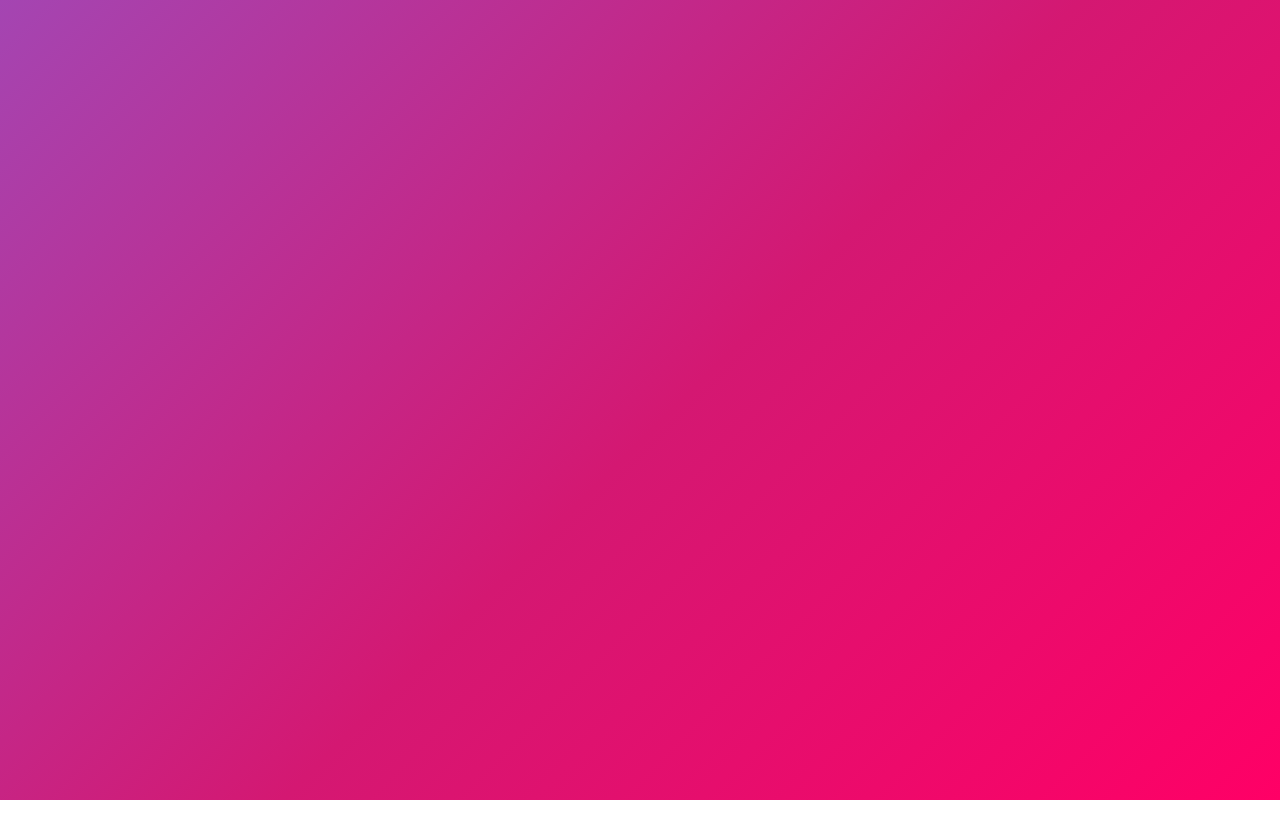
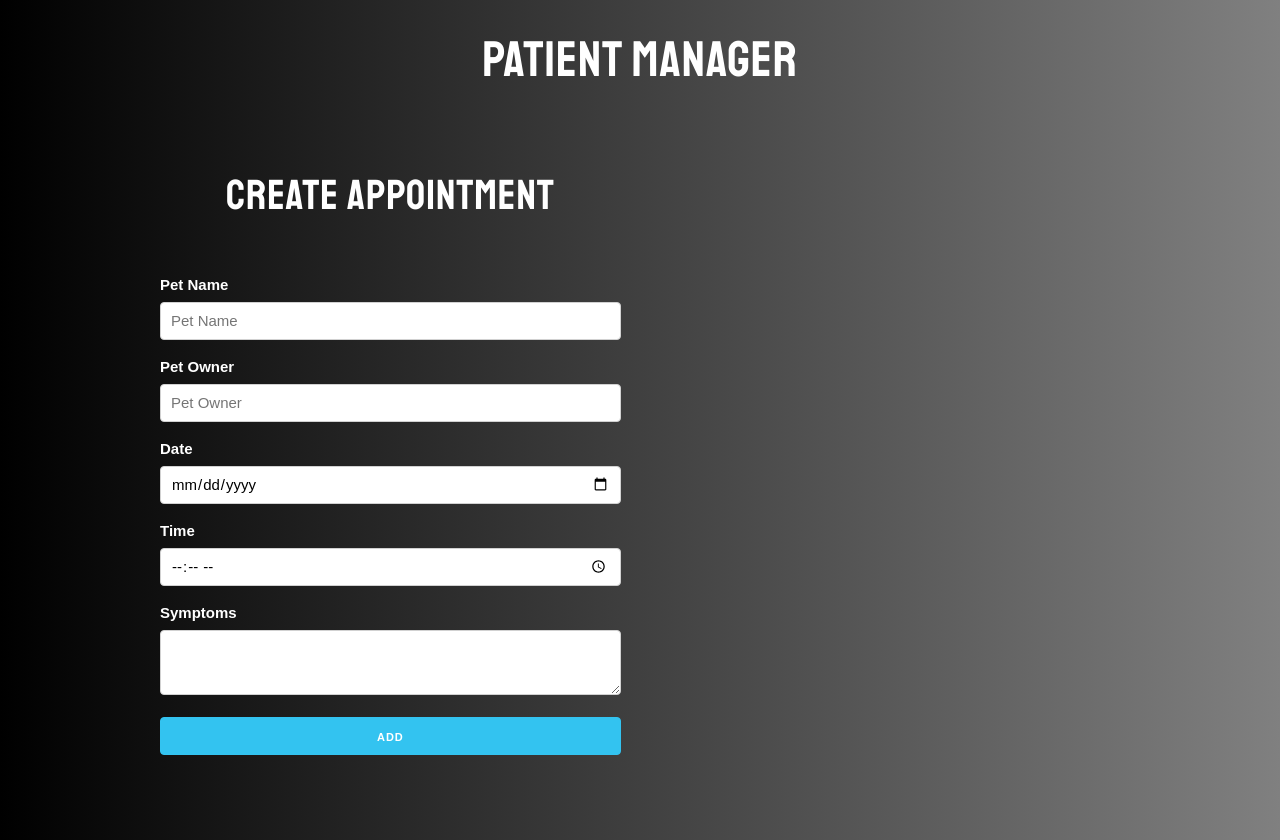
Before and after one commit to Llerena97/react-appointments, a React (Create React App) app: page / in a window 1280 px wide. Before the commit the page ends 800 px from the top, so only its background shows below. Built offline with nearby package versions, Linux system fonts and the light colour scheme.

Commit message:
add Form component

```diff
--- a/src/App.js
+++ b/src/App.js
@@ -1,10 +1,24 @@
-import React from 'react';
+import React, { useState, Fragment} from 'react';
+import Form from './components/Form';
 
 function App() {
+  const [appointment, setAppointments] = useState([]);
   return (
-    <div className="App">
+    <Fragment>
+      <h1>Patient Manager</h1>
+      <div className="container">
+        <div className="row">
+          <div className="one-half column">
+            <Form
 
-    </div>
+              />
+          </div>
+          <div className="one-half column">
+
+          </div>
+        </div>
+      </div>
+    </Fragment>
   );
 }
 
--- /dev/null
+++ b/src/components/Form.js
@@ -0,0 +1,50 @@
+import React, { Fragment } from 'react';
+
+const Form = () => {
+  return(
+    <Fragment>
+      <h2>Create Appointment</h2>
+      <form>
+        <label>Pet Name</label>
+        <input
+          type="text"
+          name="pet"
+          className="u-full-width"
+          placeholder="Pet Name"
+        />
+
+        <label>Pet Owner</label>
+        <input
+          type="text"
+          name="owner"
+          className="u-full-width"
+          placeholder="Pet Owner"
+        />
+
+        <label>Date</label>
+        <input
+          type="date"
+          className="u-full-width"
+          name="date"
+        />
+
+        <label>Time</label>
+        <input
+          type="time"
+          className="u-full-width"
+          name="time"
+        />
+
+        <label>Symptoms</label>
+        <textarea
+          className="u-full-width"
+          name="symptoms"
+        ></textarea>
+
+        <button type="submit" className="button-primary u-full-width">Add</button>
+    </form>
+  </Fragment>
+  );
+}
+
+export default Form;
--- a/src/index.css
+++ b/src/index.css
@@ -5,7 +5,7 @@ body {
   margin: 0;
   padding: 0;
   font-family: sans-serif;
-  background-image: linear-gradient(-225deg, #A445B2 0%, #D41872 52%, #FF0066 100%);
+  background-image: linear-gradient(to right, black, gray);
   min-height: 100%;
   padding-bottom: 5rem;
 }
```
